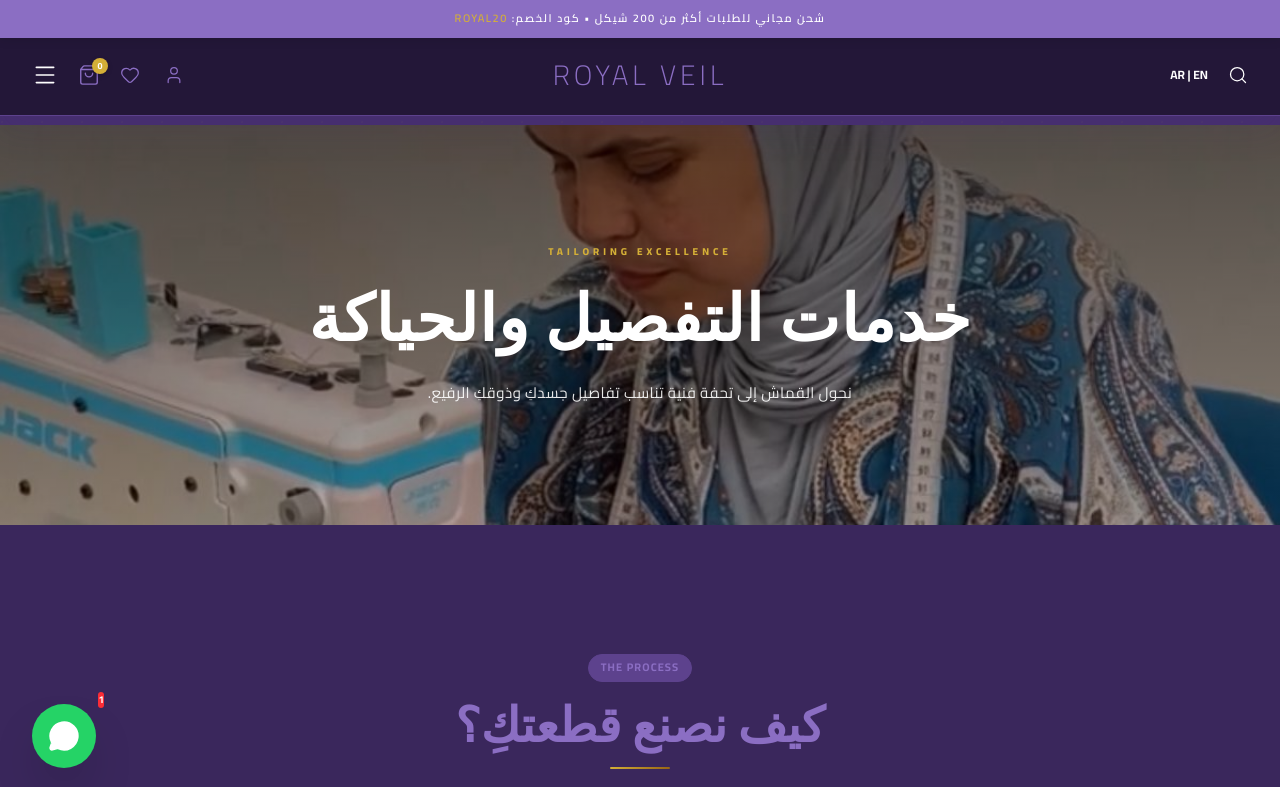
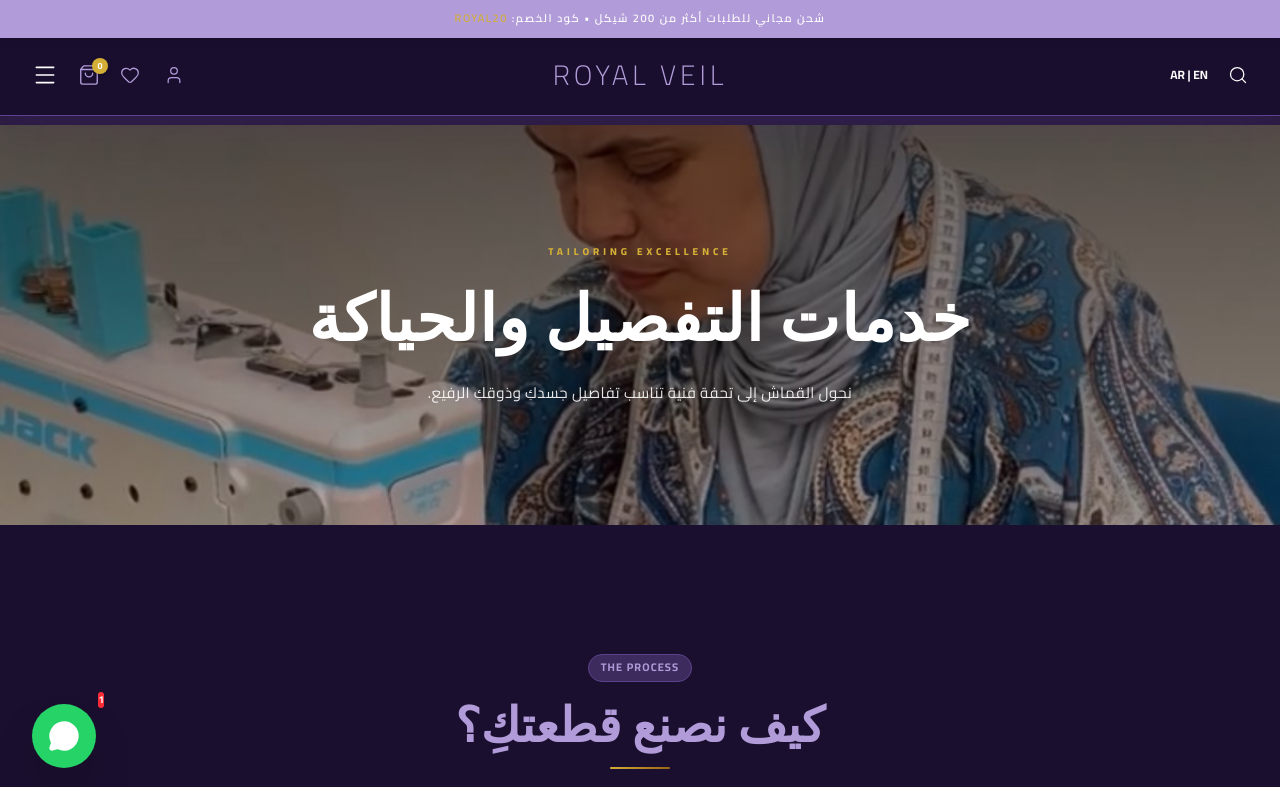
Before and after one commit to fahmyelmatry2030-lgtm/Royal-Veil, a React (Vite) app: page /custom in a window 1280 px wide. Shown: the top 787 px of the page. Built offline with nearby package versions, Linux system fonts and the light colour scheme; a web font is replaced by a local one.

Commit message:
style: final color refinement to match client image exactly with midnight purple background

```diff
--- a/src/components/Navbar.jsx
+++ b/src/components/Navbar.jsx
@@ -79,7 +79,7 @@ export default function Navbar() {
           right: 0,
           zIndex: 100,
           transition: 'all 0.4s cubic-bezier(0.4, 0, 0.2, 1)',
-          background: 'rgba(35, 23, 56, 0.98)',
+          background: 'rgba(26, 15, 46, 0.98)',
           backdropFilter: 'blur(10px)',
           boxShadow: 'var(--shadow-md)',
           borderBottom: '1px solid var(--border-light)',
--- a/src/index.css
+++ b/src/index.css
@@ -3,19 +3,19 @@
 
 :root {
   /* Royal Purple & Gold Palette (Dark Mode) */
-  --primary-purple: #8b6ec3; /* A bit darker and richer than before */
+  --primary-purple: #b19cd9; /* Exact Lavender Orchid from client's image */
   --secondary-purple: #9079c0;
-  --purple-light: #5d428d; /* Slightly lighter than dark, for sub-containers */
-  --purple-dark: #2a1b42; /* Deepest purple */
+  --purple-light: #3d2b5e;
+  --purple-dark: #1a0f2e; /* Deep Midnight Purple for maximum contrast */
 
   --accent-gold: #D4AF37; /* Premium Gold */
   --secondary-gold: #C5A028;
   --gold-dark: #996515;
   --gold-light: #F3E5AB;
 
-  --bg-white: #3a275c; /* Main Background: Deep Royal Purple */
-  --bg-lavender: #312150; /* Alternate darker background */
-  --bg-cream: #452e6e; /* Alternate lighter background */
+  --bg-white: #1a0f2e; /* Midnight Purple Background */
+  --bg-lavender: #23153c;
+  --bg-cream: #2a1b42;
 
   --text-dark: #FFFFFF; /* Main text is now White */
   --text-muted: #c4b5e0; /* Muted text is soft lavender */
```
